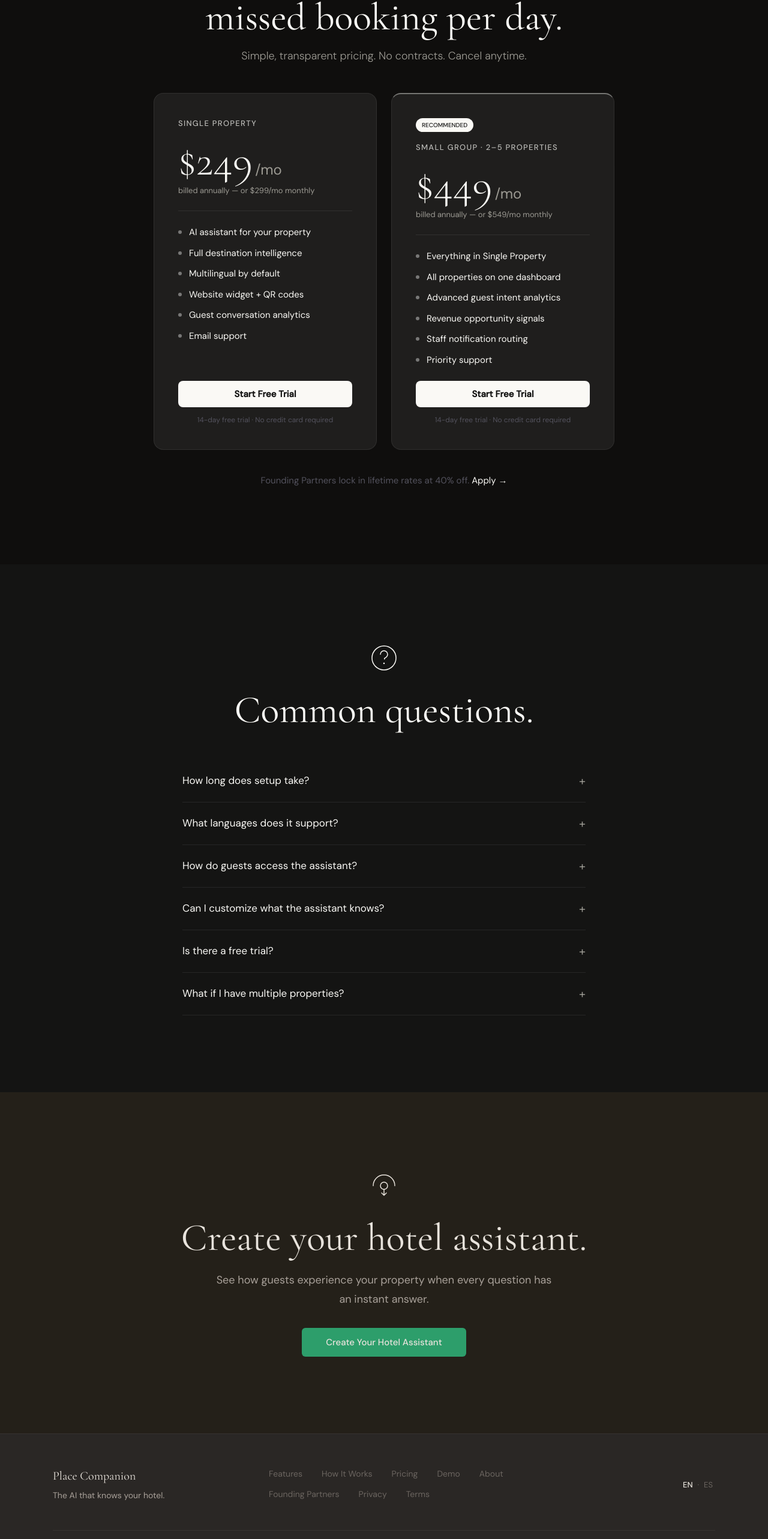
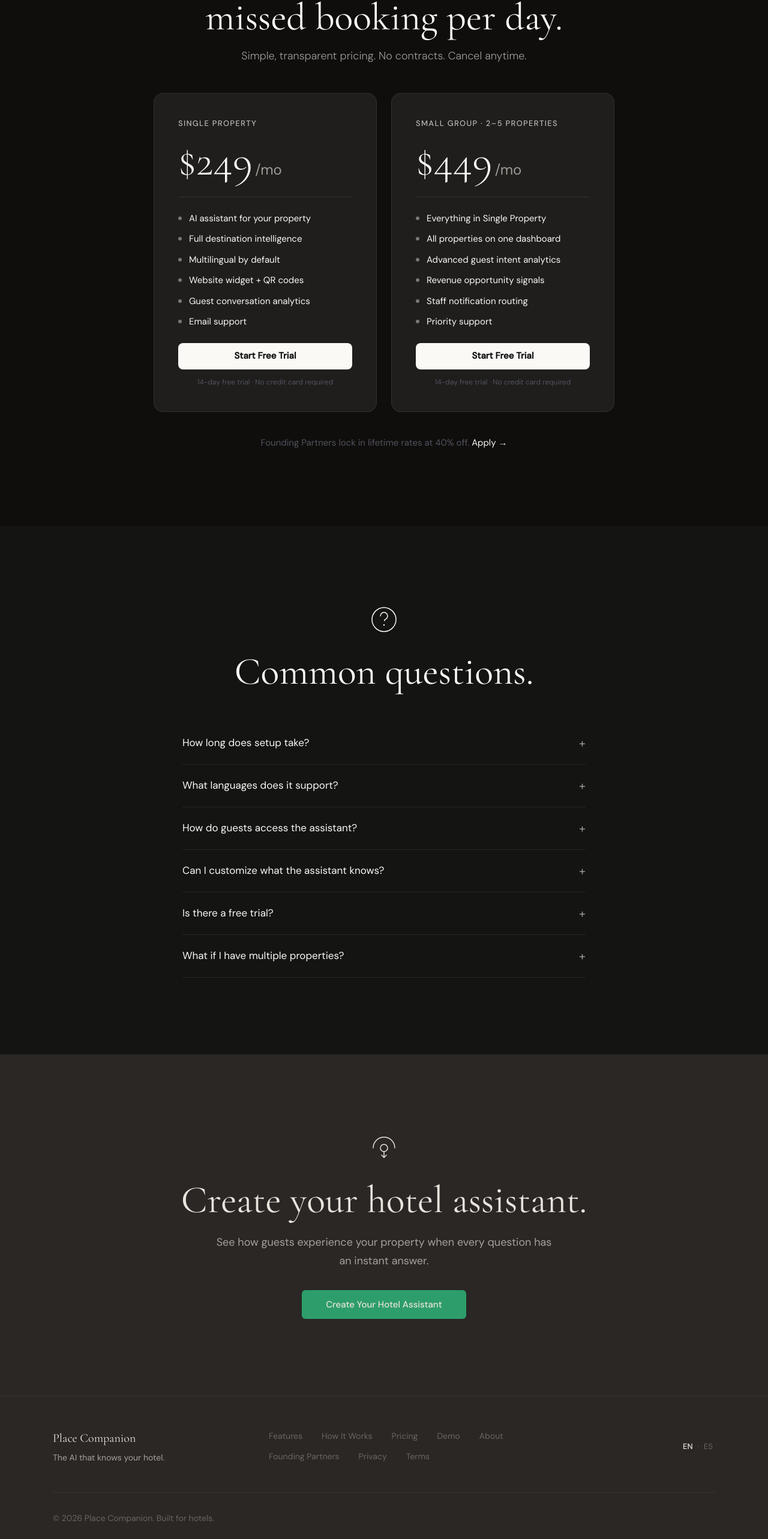
Before and after one commit to eduardovertiz-dotcom/placecompanion, a Next.js app: page / in a window 1280 px wide. Shown: the part 4042-6608 px from the top of the page at 60% size. Built offline with nearby package versions, Linux system fonts and the light colour scheme.

Commit message:
fix: remove RECOMMENDED badge and ghost upgrade button

```diff
--- a/src/app/dashboard/DashboardClient.tsx
+++ b/src/app/dashboard/DashboardClient.tsx
@@ -229,7 +229,7 @@ export default function DashboardClient({ user, properties }: Props) {
                   </div>
 
                   {/* Actions */}
-                  <div className="flex gap-3 mt-6 flex-wrap">
+                  <div className="flex gap-3 mt-6">
                     <Link
                       href={`/assistant/${property.id}`}
                       className="font-sans transition-colors"
@@ -258,24 +258,24 @@ export default function DashboardClient({ user, properties }: Props) {
                     >
                       {t.dashboard.manage}
                     </Link>
+                  </div>
                   {showUpgrade && (
                     <button
                       onClick={() => setUpgradeTarget({ propertyId: property.id, userId: user.id })}
-                        className="font-sans font-medium transition-colors"
+                      className="font-sans font-medium w-full transition-colors mt-3"
                       style={{
                         fontSize: '14px',
-                          color: '#FAF9F5',
-                          background: '#2D9E6B',
+                        color: '#E8E3DC',
+                        background: 'transparent',
                         borderRadius: '8px',
                         padding: '10px 16px',
-                          border: 'none',
+                        border: '1px solid rgba(232,227,220,0.25)',
                         cursor: 'pointer',
                       }}
                     >
                       Upgrade
                     </button>
                   )}
-                  </div>
                 </div>
               )
             })}
--- a/src/app/page.tsx
+++ b/src/app/page.tsx
@@ -236,9 +236,6 @@ export default function HomePage() {
                 <span className="font-serif font-light text-[#FAF9F5]" style={{ fontSize: "clamp(2.5rem, 6vw, 4.5rem)", lineHeight: 1 }}>$249</span>
                 <span className="font-sans text-[#9C9A93]" style={{ fontSize: "24px" }}>/mo</span>
               </div>
-              <p className="font-sans text-[#9C9A93] mt-1" style={{ fontSize: "13px" }}>
-                {t.pricing.annual} — {t.pricing.monthly}
-              </p>
               <div className="my-6" style={{ borderTop: "1px solid rgba(250,249,245,0.08)" }} />
               <ul className="flex-1 space-y-3">
                 {t.pricing.features.single.map((f) => (
@@ -255,18 +252,12 @@ export default function HomePage() {
             </div>
 
             {/* Card 2 — Small Group */}
-            <div className="rounded-2xl p-8 md:p-10 flex flex-col text-left" style={{ background: "#1F1E1D", borderTop: "2px solid rgba(250,249,245,0.4)", borderLeft: "1px solid rgba(250,249,245,0.08)", borderRight: "1px solid rgba(250,249,245,0.08)", borderBottom: "1px solid rgba(250,249,245,0.08)" }}>
-              <span className="font-sans font-medium inline-block mb-4" style={{ background: "#FAF9F5", color: "#141413", fontSize: "10px", padding: "4px 10px", borderRadius: "9999px", width: "fit-content" }}>
-                {t.pricing.recommended}
-              </span>
+            <div className="rounded-2xl p-8 md:p-10 flex flex-col text-left" style={{ background: "#1F1E1D", border: "1px solid rgba(250,249,245,0.08)" }}>
               <p className="font-sans text-[13px] font-medium tracking-widest text-[#FAF9F5]/70 uppercase">{t.pricing.group}</p>
               <div className="flex items-baseline gap-1 mt-4">
                 <span className="font-serif font-light text-[#FAF9F5]" style={{ fontSize: "clamp(2.5rem, 6vw, 4.5rem)", lineHeight: 1 }}>$449</span>
                 <span className="font-sans text-[#9C9A93]" style={{ fontSize: "24px" }}>/mo</span>
               </div>
-              <p className="font-sans text-[#9C9A93] mt-1" style={{ fontSize: "13px" }}>
-                {t.pricing.annual} — {t.pricing.monthlyGroup}
-              </p>
               <div className="my-6" style={{ borderTop: "1px solid rgba(250,249,245,0.08)" }} />
               <ul className="flex-1 space-y-3">
                 {t.pricing.features.group.map((f) => (
@@ -311,7 +302,7 @@ export default function HomePage() {
       </section>
 
       {/* ── FINAL CTA ────────────────────────────────────── */}
-      <section className="py-20 md:py-32 text-center" style={{ background: "#242019" }}>
+      <section className="py-20 md:py-32 text-center" style={{ background: "#2A2725" }}>
         <div className="max-w-7xl mx-auto px-4 md:px-8">
           <svg width="56" height="56" viewBox="0 0 56 56" fill="none" className="mx-auto mb-6">
             <path d="M10 28a18 18 0 0136 0" stroke="#E8E3DC" strokeWidth="1.5" strokeLinecap="round" />
```
Lines whose indentation alone changed are shown as unchanged.
